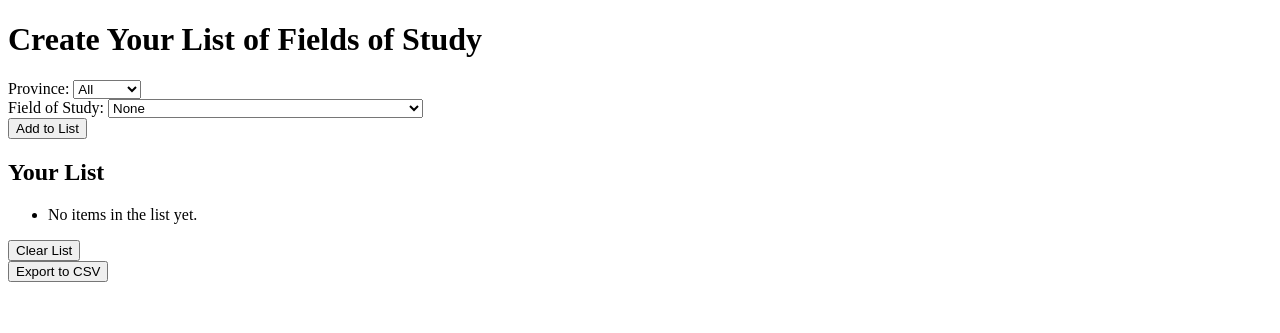
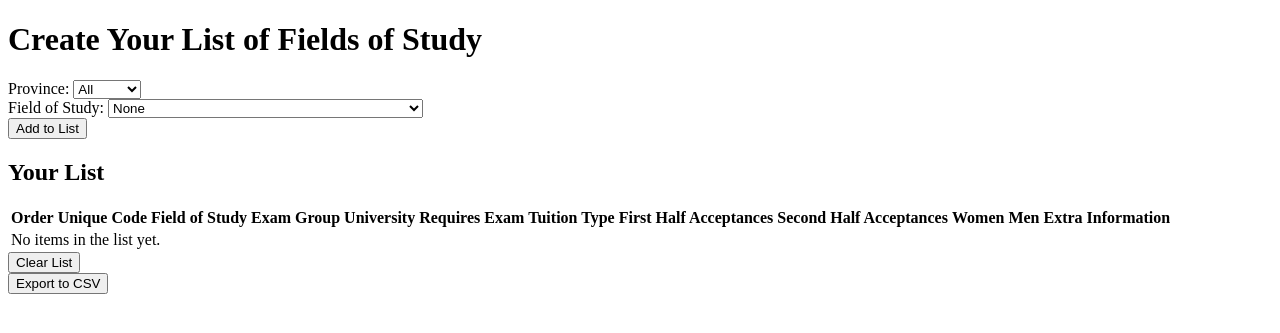
Before and after one commit to sali72/komak_reshte_site, a Django app: page / in a window 1280 px wide. Shown: the top 333 px of the page. Run offline with Django 5.2, Linux system fonts and the light colour scheme; tables that the repository leaves empty hold one stand-in row (values such as "Sample post"); some libraries are stand-ins or nearby versions.

Commit message:
Add more info in the list

```diff
--- a/komak_reshte/templates/komak_reshte/create_list.html
+++ b/komak_reshte/templates/komak_reshte/create_list.html
@@ -1,5 +1,6 @@
 <!DOCTYPE html>
 <html lang="en">
+
 <head>
     <meta charset="UTF-8">
     <meta name="viewport" content="width=device-width, initial-scale=1.0">
@@ -7,6 +8,7 @@
     <script src="https://code.jquery.com/jquery-3.6.0.min.js"></script>
     <script src="https://cdnjs.cloudflare.com/ajax/libs/Sortable/1.14.0/Sortable.min.js"></script>
 </head>
+
 <body>
     <h1>Create Your List of Fields of Study</h1>
     <!-- Form for adding a field of study -->
@@ -22,17 +24,52 @@
         </div>
         <button type="submit">Add to List</button>
     </form>
-    <!-- Display the current list -->
+
+    <!-- Display the current list as a table -->
     <h2>Your List</h2>
-    <ul id="sortable-list">
-        {% if field_list %}
+    <table id="sortable-table">
+        <thead>
+            <tr>
+                <th>Order</th>
+                <th>Unique Code</th>
+                <th>Field of Study</th>
+                <th>Exam Group</th>
+                <th>University</th>
+                <th>Requires Exam</th>
+                <th>Tuition Type</th>
+                <th>First Half Acceptances</th>
+                <th>Second Half Acceptances</th>
+                <th>Women</th>
+                <th>Men</th>
+                <th>Extra Information</th>
+            </tr>
+        </thead>
+        <tbody>
+            {% if field_list %}
             {% for item in field_list %}
-                <li data-id="{{ item.field_of_study }}">{{ item.field_of_study }} - <span class="order">Order: {{ item.order }}</span></li>
+            <tr data-id="{{ item.field_of_study }}">
+                <td>{{ item.order }}</td>
+                <td>{{ item.unique_code }}</td>
+                <td>{{ item.name }}</td>
+                <td>{{ item.exam_group }}</td>
+                <td>{{ item.university }}</td>
+                <td>{{ item.requires_exam }}</td>
+                <td>{{ item.tuition_type }}</td>
+                <td>{{ item.first_half_acceptances }}</td>
+                <td>{{ item.second_half_acceptances }}</td>
+                <td>{{ item.women }}</td>
+                <td>{{ item.men }}</td>
+                <td>{{ item.extra_information }}</td>
+            </tr>
             {% endfor %}
-        {% else %}
-            <li>No items in the list yet.</li>
-        {% endif %}
-    </ul>
+            {% else %}
+            <tr>
+                <td colspan="12">No items in the list yet.</td>
+            </tr>
+            {% endif %}
+        </tbody>
+    </table>
+
     <!-- Clear List Button -->
     <button id="clear-list-btn">Clear List</button>
     <!-- Export button (if you want to add an export option) -->
@@ -42,54 +79,48 @@
     </form>
 
     <script>
-        $(document).ready(function() {
-            $('#id_province').change(function() {
+        $(document).ready(function () {
+            $('#id_province').change(function () {
                 var province = $(this).val();
                 $.ajax({
                     url: '{% url "komak_reshte:get_fields_of_study" %}',
                     data: {
                         'province': province
                     },
-                    success: function(data) {
+                    success: function (data) {
                         updateFieldsOfStudy(data.fields_of_study);
                     }
                 });
             });
-
             function updateFieldsOfStudy(fields_of_study) {
                 var $fieldOfStudy = $('#id_field_of_study');
                 $fieldOfStudy.empty(); // Clear previous options
                 $fieldOfStudy.append('<option value="">None</option>'); // Add the default option
-                $.each(fields_of_study, function(index, field) {
+                $.each(fields_of_study, function (index, field) {
                     var displayText = `${field.name} - ${field.university} (Code: ${field.unique_code})`;
                     $fieldOfStudy.append('<option value="' + field.id + '">' + displayText + '</option>');
                 });
             }
-
             // Initialize Sortable
-            new Sortable(document.getElementById('sortable-list'), {
+            new Sortable(document.getElementById('sortable-table').getElementsByTagName('tbody')[0], {
                 animation: 150,
                 onEnd: function (evt) {
                     updateOrder();
                     saveOrder();
                 }
             });
-
             function updateOrder() {
-                let order = 1;
-                $('#sortable-list li').each(function() {
-                    $(this).find('.order').text('Order: ' + order);
-                    order++;
+                $('#sortable-table tbody tr').each(function (index) {
+                    $(this).find('td').first().text(index + 1);
                 });
             }
 
             function saveOrder() {
                 var orderedData = [];
-                $('#sortable-list li').each(function() {
+                $('#sortable-table tbody tr').each(function () {
                     var id = $(this).data('id');
                     orderedData.push(id);
                 });
-
                 $.ajax({
                     url: '{% url "komak_reshte:update_order" %}',
                     type: 'POST',
@@ -97,14 +128,13 @@
                         'csrfmiddlewaretoken': '{{ csrf_token }}',
                         'ordered_data': JSON.stringify(orderedData)
                     },
-                    success: function(response) {
+                    success: function (response) {
                         console.log(response.message);
                     }
                 });
             }
-
             // Clear List Button
-            $('#clear-list-btn').click(function() {
+            $('#clear-list-btn').click(function () {
                 if (confirm('Are you sure you want to clear the list?')) {
                     $.ajax({
                         url: '{% url "komak_reshte:clear_list" %}',
@@ -112,7 +142,7 @@
                         data: {
                             'csrfmiddlewaretoken': '{{ csrf_token }}'
                         },
-                        success: function() {
+                        success: function () {
                             location.reload();
                         }
                     });
@@ -121,4 +151,5 @@
         });
     </script>
 </body>
+
 </html>
--- a/komak_reshte/views.py
+++ b/komak_reshte/views.py
@@ -31,12 +31,33 @@ def handle_post_request(request):
 
 def save_form_data_to_session(request, form):
     field_list = request.session.get("field_list", [])
+
+    # Fetch the actual FieldOfStudy object
+    field_id = form.cleaned_data["field_of_study"]
+    field = FieldOfStudy.objects.get(id=field_id)
+
     new_entry = {
-        "field_of_study": form.cleaned_data["field_of_study"],
-        "order": len(field_list)
-        + 1,  # Automatically set the order to the end of the list
+        "field_of_study": field.id,
+        "unique_code": field.unique_code,
+        "name": field.name,
+        "exam_group": field.exam_group,
+        "university": field.university.name,
+        "requires_exam": field.requires_exam,
+        "tuition_type": field.tuition_type,
+        "first_half_acceptances": field.enrollmentdata.first_half_acceptances,
+        "second_half_acceptances": field.enrollmentdata.second_half_acceptances,
+        "women": field.enrollmentdata.women,
+        "men": field.enrollmentdata.men,
+        "extra_information": field.enrollmentdata.extra_information,
     }
+
+    # Append new entry
     field_list.append(new_entry)
+
+    # Reorder list
+    for index, item in enumerate(field_list):
+        item["order"] = index + 1
+
     request.session["field_list"] = field_list
     request.session.modified = True
 
```
